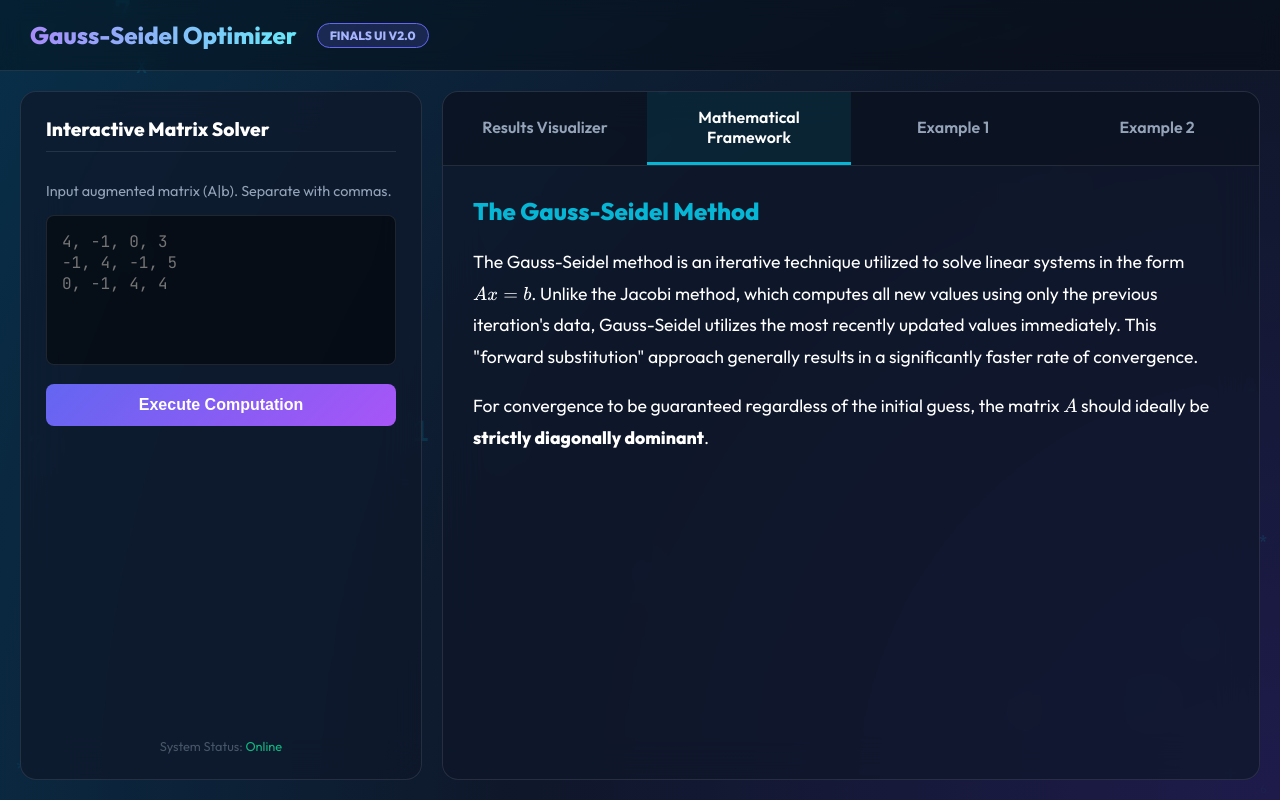
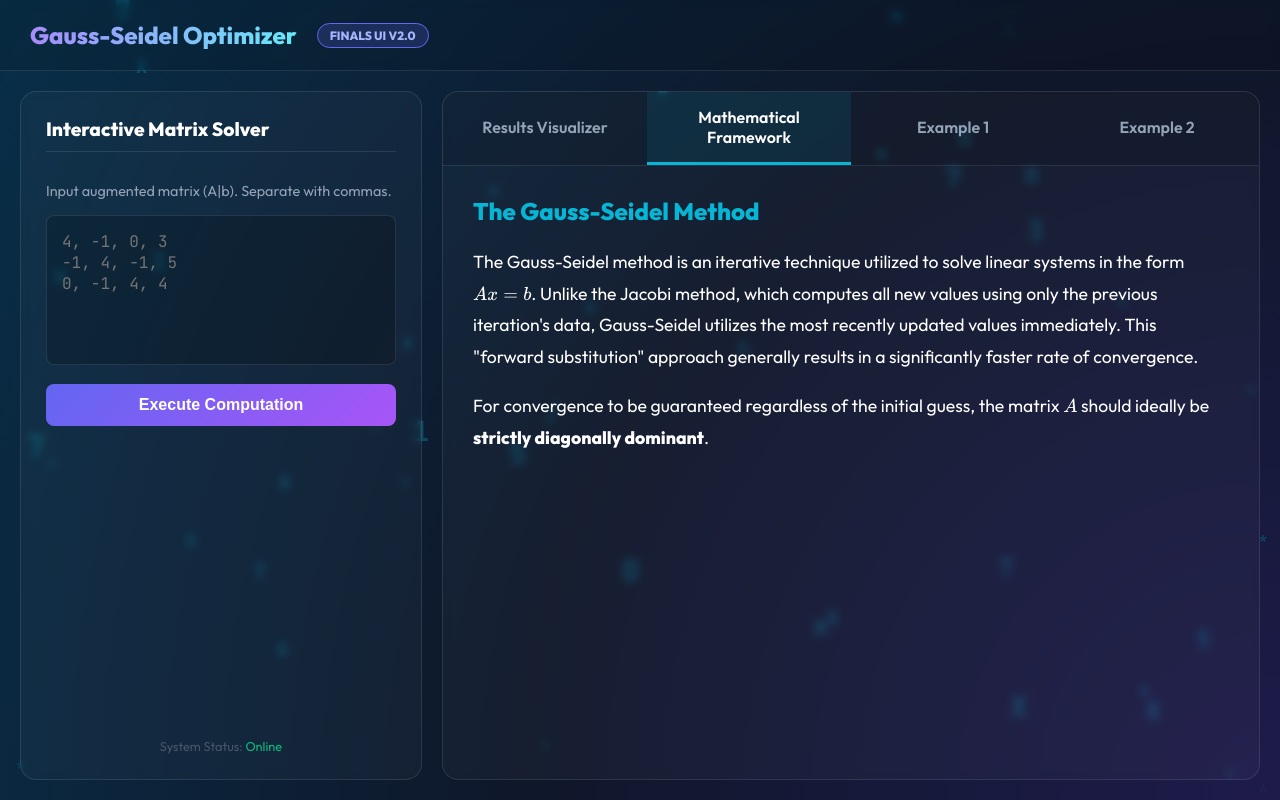
Before and after one commit to ClarkLorenz/gauss-seidel, a Flask app: page / in a window 1280 px wide. Run offline with Flask 3, Linux system fonts and the light colour scheme.

Commit message:
Update index.html

```diff
--- a/templates/index.html
+++ b/templates/index.html
@@ -16,7 +16,7 @@
             --secondary: #a855f7; /* Purple */
             --tertiary: #06b6d4; /* Cyan */
             --bg-dark: #0f172a;
-            --panel-bg: rgba(15, 23, 42, 0.7);
+            --panel-bg: rgba(255, 255, 255, 0.03); /* Made almost fully transparent */
             --border: rgba(255, 255, 255, 0.1);
         }
 
@@ -41,7 +41,7 @@
             pointer-events: none; /* Prevents numbers from blocking clicks */
             z-index: -1;
             overflow: hidden;
-            opacity: 0.15; /* Keeps it subtle */
+            opacity: 0.3; /* Increased opacity so numbers pop more */
             font-family: 'JetBrains Mono', monospace;
             color: var(--tertiary);
         }
@@ -66,8 +66,8 @@
             display: flex;
             align-items: center;
             padding: 0 30px;
-            background: rgba(0,0,0,0.3);
-            backdrop-filter: blur(10px);
+            background: rgba(0,0,0,0.1); /* Transparent header */
+            backdrop-filter: blur(5px);
             z-index: 10;
         }
 
@@ -91,7 +91,8 @@
             background: var(--panel-bg);
             border: 1px solid var(--border);
             border-radius: 16px;
-            backdrop-filter: blur(20px);
+            backdrop-filter: blur(4px); /* Reduced blur so numbers show through clearly */
+            -webkit-backdrop-filter: blur(4px);
             padding: 25px;
             display: flex;
             flex-direction: column;
@@ -104,7 +105,7 @@
             height: 150px;
             padding: 15px;
             font-family: 'JetBrains Mono', monospace;
-            background: rgba(0, 0, 0, 0.5);
+            background: rgba(0, 0, 0, 0.2); /* Made text box more transparent */
             color: var(--tertiary);
             border: 1px solid var(--border);
             border-radius: 8px;
@@ -118,8 +119,8 @@
         button { background: linear-gradient(135deg, var(--primary), var(--secondary)); color: white; border: none; padding: 12px; font-size: 1rem; font-weight: 800; cursor: pointer; border-radius: 8px; transition: all 0.2s ease; width: 100%; margin-bottom: 10px;}
         button:hover { transform: translateY(-2px); box-shadow: 0 5px 15px rgba(168, 85, 247, 0.4); }
 
-        .btn-export { background: transparent; border: 1px solid var(--tertiary); color: var(--tertiary); box-shadow: none; }
-        .btn-export:hover { background: rgba(6, 182, 212, 0.1); color: #fff; }
+        .btn-export { background: rgba(0,0,0,0.2); border: 1px solid var(--tertiary); color: var(--tertiary); box-shadow: none; }
+        .btn-export:hover { background: rgba(6, 182, 212, 0.2); color: #fff; }
 
         .error { background: rgba(244, 63, 94, 0.2); border-left: 3px solid #f43f5e; padding: 10px; border-radius: 6px; font-size: 0.9rem; color: #fda4af; margin-top: auto;}
 
@@ -129,14 +130,15 @@
             background: var(--panel-bg);
             border: 1px solid var(--border);
             border-radius: 16px;
-            backdrop-filter: blur(20px);
+            backdrop-filter: blur(4px); /* Reduced blur */
+            -webkit-backdrop-filter: blur(4px);
             display: flex;
             flex-direction: column;
             overflow: hidden; /* Keeps panel locked to screen size */
         }
 
         /* Tab Buttons */
-        .tabs { display: flex; border-bottom: 1px solid var(--border); background: rgba(0,0,0,0.2);}
+        .tabs { display: flex; border-bottom: 1px solid var(--border); background: rgba(0,0,0,0.1);}
         .tab-btn { flex: 1; background: transparent; border: none; border-bottom: 3px solid transparent; border-radius: 0; padding: 15px; color: #94a3b8; font-family: 'Outfit'; font-weight: 600; cursor: pointer; box-shadow: none; margin: 0;}
         .tab-btn:hover { background: rgba(255,255,255,0.05); transform: none; box-shadow: none;}
         .tab-btn.active { color: #fff; border-bottom: 3px solid var(--tertiary); background: rgba(6, 182, 212, 0.1);}
@@ -152,13 +154,13 @@
 
         .tab-content h2 { margin-top: 0; color: var(--tertiary); }
 
-        .math-box { background: rgba(0,0,0,0.4); padding: 20px; border-radius: 8px; border-left: 3px solid var(--primary); margin: 15px 0; font-size: 1.1rem; overflow-x: auto;}
+        .math-box { background: rgba(0,0,0,0.2); padding: 20px; border-radius: 8px; border-left: 3px solid var(--primary); margin: 15px 0; font-size: 1.1rem; overflow-x: auto;}
 
-        .chart-box { background: rgba(0,0,0,0.3); padding: 15px; border-radius: 8px; border: 1px solid var(--border); margin-bottom: 20px;}
+        .chart-box { background: rgba(0,0,0,0.2); padding: 15px; border-radius: 8px; border: 1px solid var(--border); margin-bottom: 20px;}
 
         table { border-collapse: collapse; width: 100%; font-family: 'JetBrains Mono', monospace; font-size: 0.9rem; border-radius: 8px; overflow: hidden; border: 1px solid var(--border);}
         th, td { padding: 10px; text-align: center; border-bottom: 1px solid var(--border); }
-        th { background: rgba(0,0,0,0.5); color: var(--secondary); text-transform: uppercase;}
+        th { background: rgba(0,0,0,0.3); color: var(--secondary); text-transform: uppercase;}
         tr:nth-child(even) { background: rgba(255,255,255,0.02); }
     </style>
 </head>
```
